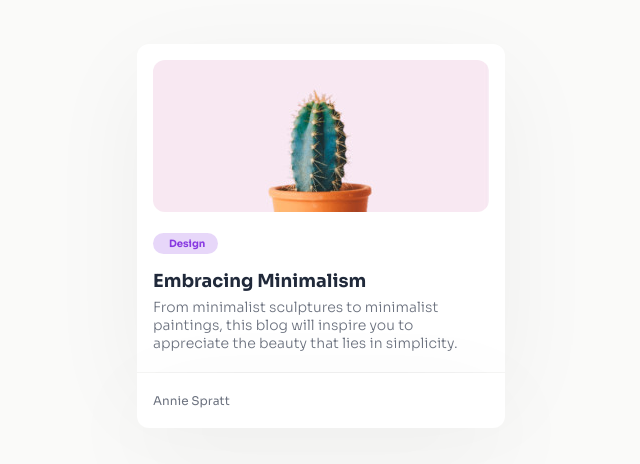
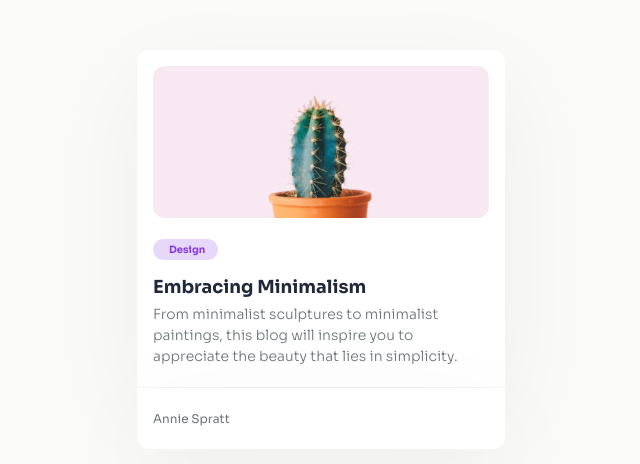
Before and after one commit to Josimarmg/devchallenges, a plain HTML site: page mini-blog-card/index.html in a window 1280 px wide. Shown: the part 118-582 px from the top of the page, without its empty margins (319-959 px from the left). Drawn offline with Linux system fonts and the light colour scheme.

Commit message:
Atualizei style.css

```diff
--- a/mini-blog-card/css/style.css
+++ b/mini-blog-card/css/style.css
@@ -28,9 +28,7 @@ body {
     box-shadow: 0px 30px 100px 0px rgba(17, 23, 41, 0.05);
     border-radius: 12px 12px 0 0;
     padding: 16px 16px 20px 16px;
-    margin: auto;
-    margin-top: 162px;
-    margin-bottom: 1px;
+    margin: 168px auto 1px auto;
 }
 
 img {
@@ -61,6 +59,7 @@ h1 {
 p {
     font-size: 0.875rem;
     font-weight: 300;
+    line-height: 21px;
     color: var(--c3);
 }
 
```
